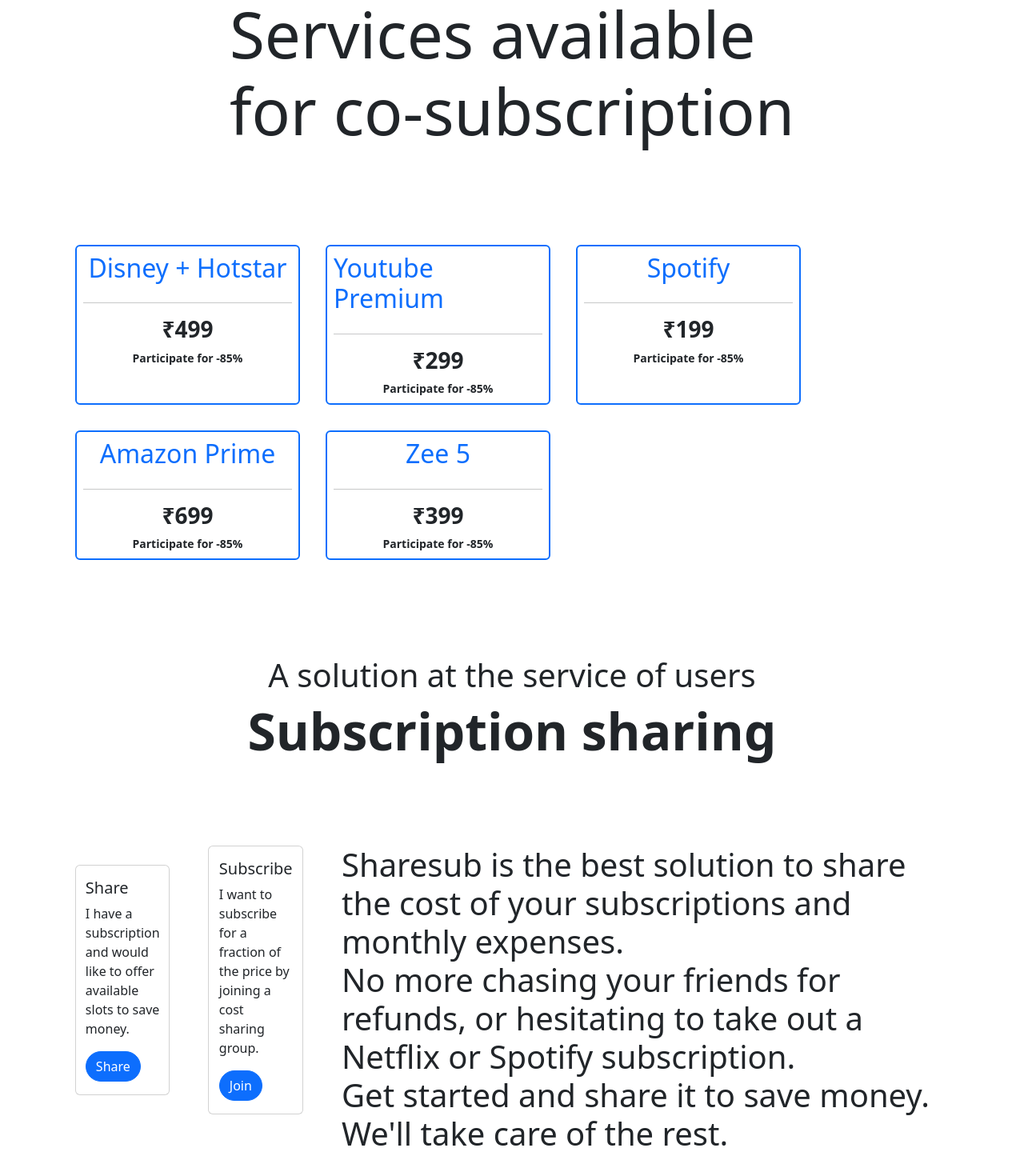
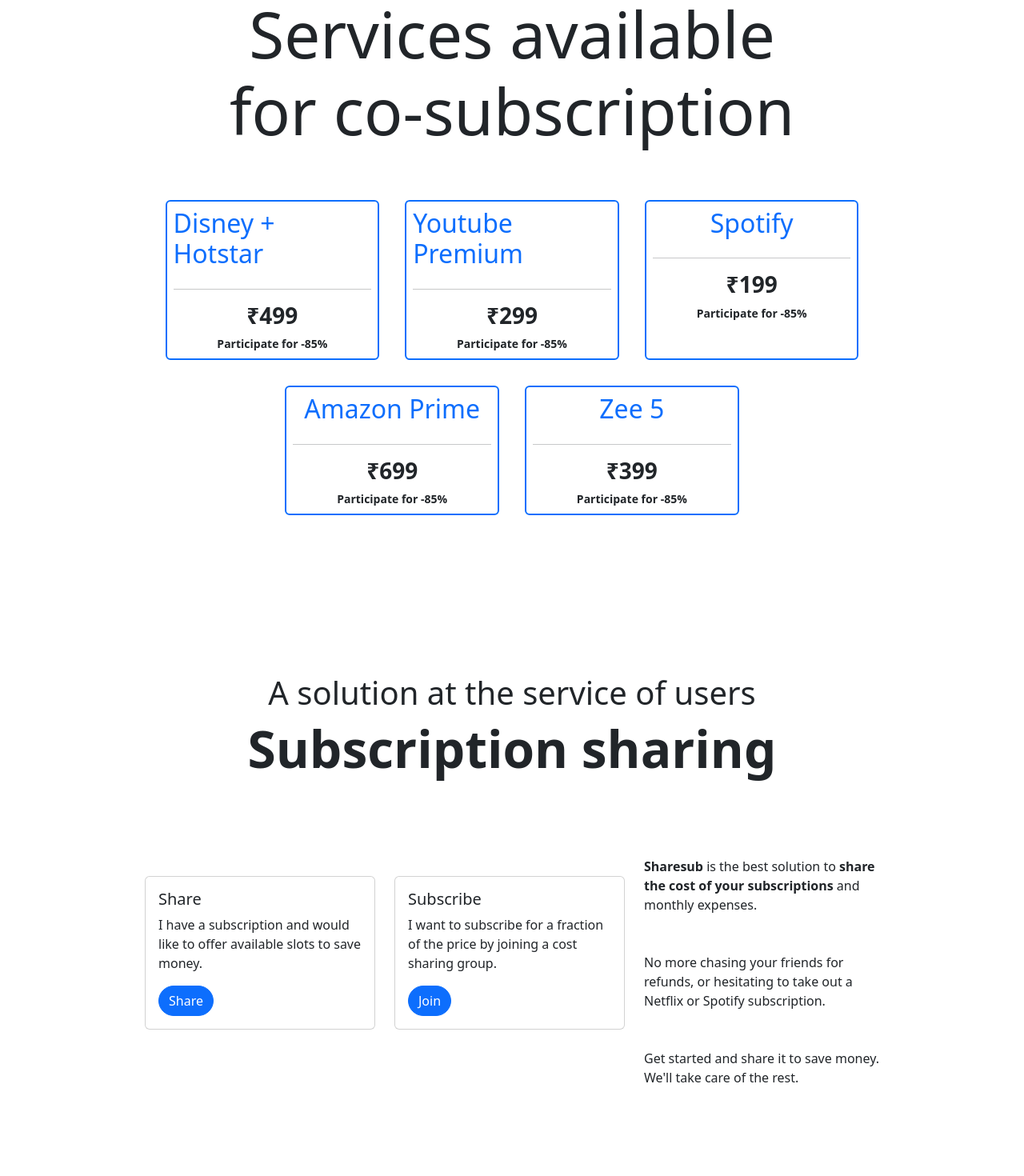
Before and after one commit to sandeep-prabhakula/SubShare, a React (Create React App) app: page / in a window 1280 px wide. Shown: the part 110-1580 px from the top of the page at 80% size. Built offline with nearby package versions, Linux system fonts and the light colour scheme.

Commit message:
complete: home, subscriptions, groups

```diff
--- a/public/index.html
+++ b/public/index.html
@@ -24,7 +24,7 @@
       work correctly both with client-side routing and a non-root public URL.
       Learn how to configure a non-root public URL by running `npm run build`.
     -->
-    <title>React App</title>
+    <title>Subshare</title>
   </head>
   <body>
     <noscript>You need to enable JavaScript to run this app.</noscript>
--- a/src/App.tsx
+++ b/src/App.tsx
@@ -4,9 +4,8 @@
 import Login from './pages/Login';
 import Home from './pages/Home';
 import Header from './components/Header';
-import { Component } from 'react';
 import Subscription from './pages/Subscription';
-import Subscriptions from './pages/Subscriptions';
+import SubscriptionGroups from './pages/SubscriptionGroups';
 function App() {
   return (
     <>
@@ -16,8 +15,8 @@
           <Route path={`/`} Component={Home}/>
           <Route path={`/register`} Component={Register}/>
           <Route path={`/login`} Component={Login}/>
-          <Route path={`/subscription`} Component={Subscription}/>
-          <Route path={`/subscriptions`} Component={Subscriptions}/>
+          <Route path={`/subscriptions`} Component={Subscription}/>
+          <Route path={`/brand/:brandName`} Component={SubscriptionGroups}/>
         </Routes>
       </Router>
     </>
--- a/src/components/CarousalCard.js
+++ b/src/components/CarousalCard.js
@@ -6,7 +6,7 @@
         <div className="col-6 col-md-4 col-lg-3 m-3 p-2 border border-primary border-2 rounded-start rounded-end" key={props.subscription.id}>
             <div className='d-flex justify-content-center align-items-center'>
             {/* // TODO:- add the navigation  */}
-                <Link className='text-decoration-none' to={`/`}>
+                <Link className='text-decoration-none' to={`/brand/${props.subscription.subscriptionName}`}>
                     <h2 >{props.subscription.subscriptionName}</h2>
                 </Link>
 
--- a/src/components/HeroDashboard.js
+++ b/src/components/HeroDashboard.js
@@ -1,6 +1,5 @@
-import React from 'react'
+import { Col, Container, Row } from 'react-bootstrap'
 import CarousalCard from './CarousalCard'
-import { Link } from 'react-router-dom'
 
 function HeroDashboard() {
     const subscriptions = [
@@ -31,23 +30,18 @@
         },
     ]
     return (
-        <>
-            <div className="container d-flex flex-column justify-content-center align-items-center mt-5 ">
-
-                <h1 className='display-1 fw-medium mb-5'>Services available <br /> for co-subscription</h1>
-                <div className="row mt-5 p-2 mb-5">
-
-
-                        {
-                            subscriptions.map((item, index) => {
-
-                                return <CarousalCard subscription={item} />
-
-                            })
-                        }
-                </div>
-            </div>
-        </>
+        <Container fluid className="mt-5 vh-100">
+            <h1 className='text-center display-1 fw-medium mb-5'>Services available <br /> for co-subscription</h1>
+            <Row className="m-0 p-0">
+                <Col lg={10} className="m-auto m-0 p-0">
+                    <Row className="justify-content-center">
+                        {subscriptions.map((item, index) => {
+                            return <CarousalCard subscription={item} />
+                        })}
+                    </Row>
+                </Col>
+            </Row>
+        </Container>
     )
 }
 
--- a/src/components/SubscriptionCard.js
+++ b/src/components/SubscriptionCard.js
@@ -1,21 +1,19 @@
 import React from 'react'
-import { ListGroup } from 'react-bootstrap'
+import { Row } from 'react-bootstrap'
+import { Link } from 'react-router-dom'
 
 function SubscriptionCard(props) {
     return (
         <div className="col-6 col-md-4 col-lg-3 m-3 p-2 border border-primary border-2 rounded-start rounded-end" key={props.subscription.id}>
             <div className='d-flex justify-content-center align-items-center'>
-
-                <h2 >{props.subscription.subscriptionName}</h2>
-
-
+                <Link className='text-decoration-none' to={`/brand/${props.subscription.subscriptionName}`}>
+                    <h2 >{props.subscription.subscriptionName}</h2>
+                </Link>
             </div>
             <hr />
-            <div className='d-flex flex-row justify-content-center align-items-center'>
-
-                <p className='fw-bold'>{props.subscription.price}</p>
-                <small className='text-body-tertiary'>/ month</small>
-            </div>
+            <Row>
+                <p className='fw-bold'>{props.subscription.price}<span className='small text-body-tertiary'>/ month</span></p>
+            </Row>
         </div>
     )
 }
--- a/src/components/SubscriptionCard.tsx
+++ b/src/components/SubscriptionGroup.tsx
@@ -45,8 +45,11 @@
             </Row>
         </Col>
         <Col lg="auto" className="align-self-center">
+            <Row className="align-items-center">
+                <span className="h1">&#8377; 40.00</span>
+            </Row>
             <Row>
-                <span className="h1">&#8377; 40.00</span>
+                <span className="small">/ month</span>
             </Row>
             <Row className="mt-3">
                 <Button variant="primary">Subscribe</Button>
--- a/src/components/SubscriptionSharing.js
+++ b/src/components/SubscriptionSharing.js
@@ -1,14 +1,14 @@
-import React from 'react'
-import { Card } from 'react-bootstrap'
+import { Card, Col, Container, Row } from 'react-bootstrap'
 import { Link } from 'react-router-dom'
 function SubscriptionSharing() {
     return (
-        <>
-            <div className="container d-flex flex-column justify-content-center align-items-center mt-5 mb-5">
-
-                <h4 className='display-6 fw-light'>A solution at the service of users</h4>
-                <h3 className='display-3 fw-bolder'>Subscription sharing</h3>
-                <div className="container d-flex flex-row justify-content-center align-items-center mt-5 gap-5">
+        <Container fluid className="mt-5 mb-5 vh-100">
+            <h4 className='display-6 fw-light text-center'>A solution at the service of users</h4>
+            <h3 className='display-3 fw-bolder text-center'>Subscription sharing</h3>
+            <Row className="w-75 m-auto mt-5">
+                <Col lg="auto">
+                    <Row className="h-100 align-items-center">
+                        <Col>
                             <Card style={{ width: '18rem' }} className='d-flex flex-row justify-content-center align-items-center'>
                                 <Card.Body>
                                     <Card.Title>Share</Card.Title>
@@ -21,7 +21,8 @@
                                     </Link>
                                 </Card.Body>
                             </Card>
-
+                        </Col>
+                        <Col>
                             <Card style={{ width: '18rem' }} className='d-flex flex-row justify-content-center align-items-center'>
                                 <Card.Body>
                                     <Card.Title>Subscribe</Card.Title>
@@ -29,24 +30,22 @@
                                         I want to subscribe for a fraction of the price by joining a cost sharing group.
                                     </Card.Text>
                                     {/* TODO : Add navigation */}
-                            <Link to={`/`} className='btn btn-primary rounded-pill'>
+                                    <Link to={`/subscriptions`} className='btn btn-primary rounded-pill'>
                                         Join
                                     </Link>
                                 </Card.Body>
                             </Card>
-
-                    <div className="d-flex flex-column justify-content-center align-items-center mt-5 text-justify">
-                        <small className='display-6'>Sharesub is the best solution to share the cost of your subscriptions and monthly expenses.</small>
-
-                        <small className='display-6'>No more chasing your friends for refunds, or hesitating to take out a Netflix or Spotify subscription.</small>
-
-                        <small className='display-6'>Get started and share it to save money. We'll take care of the rest.</small>
-                    </div>
-
-                </div>
-            </div >
-
-        </>
+                        </Col>
+                    </Row>
+                </Col>
+                <Col>
+                    <span className="d-block mt-5">
+                        <span className="fw-bold">Sharesub</span> is the best solution to <span className="fw-bold">share the cost of your subscriptions</span> and monthly expenses.</span>
+                    <span className="d-block mt-5">No more chasing your friends for refunds, or hesitating to take out a Netflix or Spotify subscription.</span>
+                    <span className="d-block mt-5">Get started and share it to save money. We'll take care of the rest.</span>
+                </Col>
+            </Row>
+        </Container>
     )
 }
 
--- a/src/pages/Subscription.js
+++ b/src/pages/Subscription.js
@@ -1,4 +1,4 @@
-import React from 'react'
+import { Col, Container, Row } from 'react-bootstrap'
 import SubscriptionCard from '../components/SubscriptionCard'
 
 function Subscription() {
@@ -30,17 +30,18 @@
         },
     ]
     return (
-        <React.Fragment>
-            <div className='container d-flex flex-column justify-content-center align-items-center mt-5 mb-5'>
-                <h1 className='display-1 fw-medium'>Subscriptions Available</h1>
-                <div className='row mt-5 p-2'>
-
-                    {subscriptions.map((item, index) => {
-                        return <SubscriptionCard subscription={item}/>
-                    })}
-                </div>
-            </div>
-        </React.Fragment>
+        <Container fluid className="vh-100 p-5">
+            <h1 className='display-1 fw-medium text-center'>Subscriptions Available</h1>
+            <Row className='m-0 p-0 mt-5'>
+                <Col lg={10} className='m-auto m-0 p-0'>
+                    <Row className='justify-content-center'>
+                        {subscriptions.map((item, index) => {
+                            return <SubscriptionCard subscription={item} />
+                        })}
+                    </Row>
+                </Col>
+            </Row>
+        </Container>
     )
 }
 
--- a/src/pages/Subscriptions.tsx
+++ b/src/pages/SubscriptionGroups.tsx
@@ -1,8 +1,8 @@
 import { Col, Container, Form, Row } from "react-bootstrap";
-import SubscriptionCard from "../components/SubscriptionCard";
+import SubscriptionCard from "../components/SubscriptionGroup";
 
-export default function Subscriptions(): JSX.Element {
-    return <Container fluid>
+export default function SubscriptionGroups(): JSX.Element {
+    return <Container fluid className="p-5">
         <Row className="justify-content-center">
             <Col lg={3}>
                 <Row className="p-3 mt-3" style={{ border: "1px solid black" }}>
```
Lines whose indentation alone changed are shown as unchanged.
